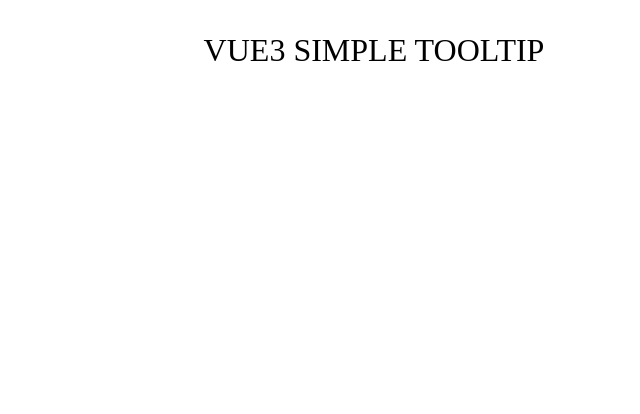
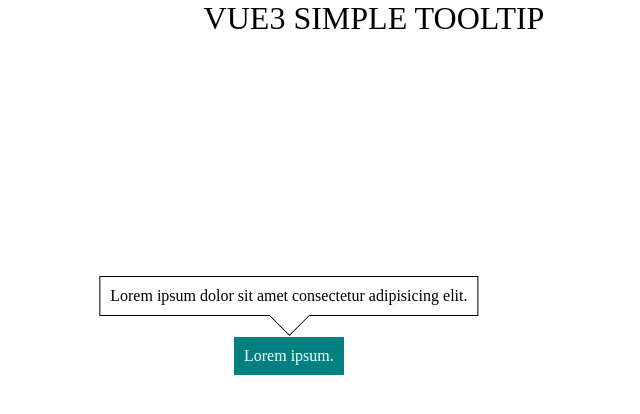
Before and after one commit to FanilZarip/vue3-simple-tooltip, a Vue app: page / in a window 1280 px wide. Shown: the top 414 px of the page, without its empty margins (266-906 px from the left). Built offline with nearby package versions, Linux system fonts and the light colour scheme.

Commit message:
1 | added component STooltip. Just test

```diff
--- a/src/App.vue
+++ b/src/App.vue
@@ -1,15 +1,31 @@
 <script setup lang="ts">
 import HeaderTitle from "./components/icons/HeaderTitle.vue";
+import STooltip from "@/components/STooltip.vue";
 </script>
 
 <template>
   <header>
     <div class="wrapper">
       <HeaderTitle />
+      <div class="test">
+        <STooltip :arrow-size="30" text="Lorem ipsum dolor sit amet consectetur adipisicing elit.">
+          <button class="button">Lorem ipsum.</button>
+        </STooltip>
+      </div>
     </div>
   </header>
 
   <main></main>
 </template>
 
-<style scoped></style>
+<style scoped>
+.test {
+  margin-left: 500px;
+  margin-top: 300px;
+}
+.button {
+  padding: 10px;
+  background-color: teal;
+  color: white;
+}
+</style>
--- a/src/assets/main.css
+++ b/src/assets/main.css
@@ -1 +1 @@
-/* @import './base.css'; */
+@import "./reset.css";
--- /dev/null
+++ b/src/assets/reset.css
@@ -0,0 +1,80 @@
+html {
+  box-sizing: border-box;
+}
+
+*,
+*::before,
+*::after {
+  box-sizing: inherit;
+}
+
+ul,
+ol {
+  padding: 0;
+}
+
+body,
+h1,
+h2,
+h3,
+h4,
+h5,
+h6,
+p,
+ul,
+ol,
+li,
+figure,
+figcaption,
+blockquote,
+dl,
+dd {
+  margin: 0;
+}
+
+ul {
+  list-style: none;
+}
+
+img {
+  max-width: 100%;
+  width: 100%;
+  display: block;
+}
+
+input,
+button,
+textarea,
+select {
+  font: inherit;
+  background-color: transparent;
+  border: none;
+  padding: 0;
+  color: inherit;
+  letter-spacing: inherit;
+}
+
+a {
+  text-decoration: none;
+  color: inherit;
+}
+
+button {
+  cursor: pointer;
+}
+
+address {
+  font-style: normal;
+}
+
+/* Chrome, Safari, Edge, Opera */
+input::-webkit-outer-spin-button,
+input::-webkit-inner-spin-button {
+  -webkit-appearance: none;
+  margin: 0;
+}
+
+/* Firefox */
+input[type="number"] {
+  -moz-appearance: textfield;
+}
--- /dev/null
+++ b/src/components/STooltip.vue
@@ -0,0 +1,58 @@
+<script setup lang="ts">
+import { computed } from "vue";
+
+type Positions = "top" | "bottom" | "left" | "right";
+
+interface Arrow {
+  arrowSize: number;
+  text: string;
+  position?: Positions;
+  customClass?: string;
+}
+
+const props = defineProps<Arrow>();
+
+const arrowSizeCss = computed(() => props.arrowSize + "px");
+const tooltipMainPosition = computed(() => Math.floor(Math.sqrt(2) * props.arrowSize) / 2 + "px");
+</script>
+
+<template>
+  <div class="tooltip-wrapper">
+    <slot></slot>
+    <div class="tooltip-main" :class="customClass">
+      {{ text }}
+    </div>
+  </div>
+</template>
+
+<style scoped>
+.tooltip-wrapper {
+  width: fit-content;
+  position: relative;
+}
+
+.tooltip-main {
+  position: absolute;
+  width: max-content;
+  border: 1px solid black;
+  padding: 10px;
+  background-color: #ffffff;
+  top: 0;
+  left: 50%;
+  translate: -50% calc(-100% - v-bind(tooltipMainPosition));
+}
+
+.tooltip-main::after {
+  position: absolute;
+  content: "";
+  width: v-bind(arrowSizeCss);
+  height: v-bind(arrowSizeCss);
+  background-color: inherit;
+  rotate: -45deg;
+  translate: -50% 50%;
+  border: 1px solid black;
+  left: 50%;
+  bottom: 0;
+  clip-path: polygon(0 0, 0 100%, 100% 100%);
+}
+</style>
```
